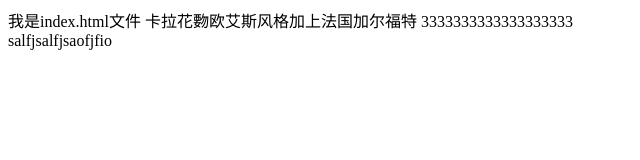
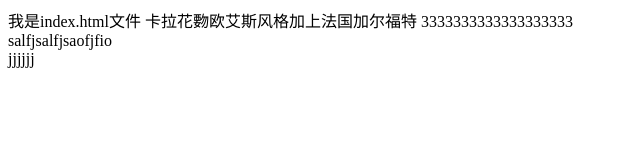
Before and after one commit to longtuteng/git-demo, a plain HTML site: page index.html in a window 1280 px wide. Shown: the full height of the page, 0-640 px from the left. Drawn offline with Linux system fonts and the light colour scheme.

Commit message:
A第五次提交

```diff
--- a/index.html
+++ b/index.html
@@ -1,2 +1,3 @@
 我是index.html文件 卡拉花覅欧艾斯风格加上法国加尔福特 3333333333333333333
 <div>salfjsalfjsaofjfio</div>
+<div>jjjjjj</div>
```
